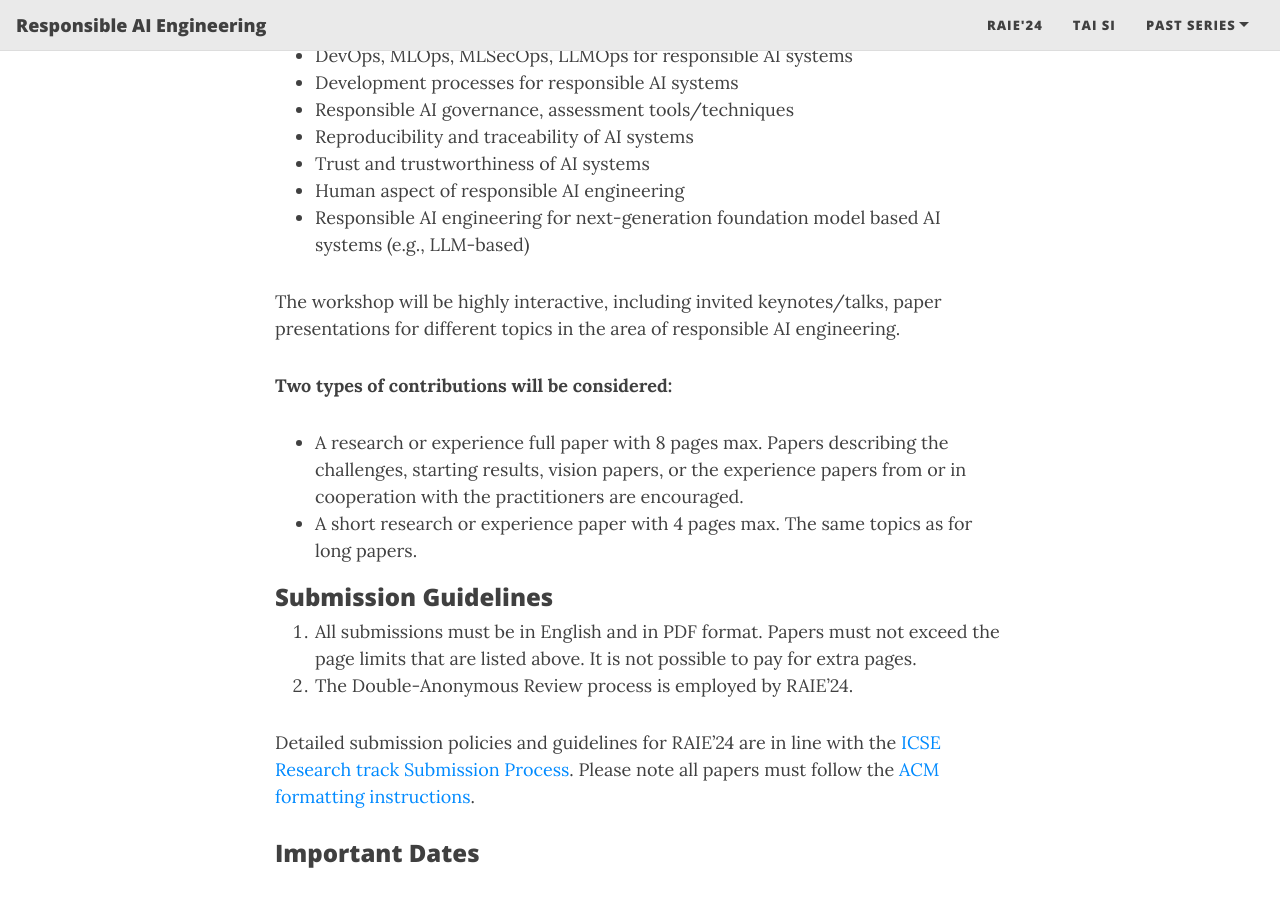
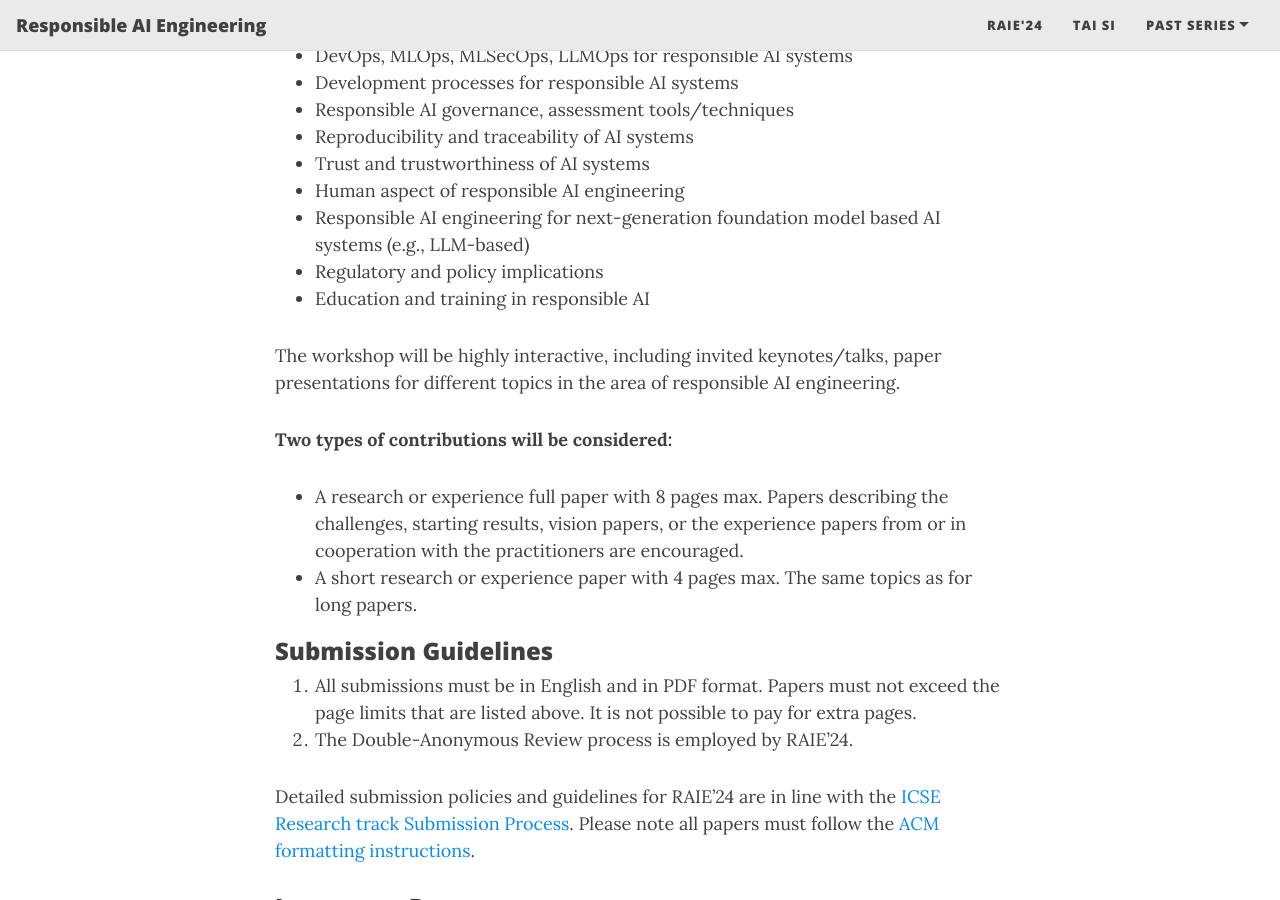
Before and after one commit to RAIEngineering/AIEng-Series, a Jekyll site: the page built from RAIEWorkshop24.md, in a window 1280 px wide and 900 px high, scrolled down 1649 px. Built offline with Jekyll 4.4.1, drawn with Linux system fonts in a browser that asks for light colours; nearby versions of some CDN libraries.

Commit message:
Update RAIEWorkshop24.md

```diff
--- a/RAIEWorkshop24.md
+++ b/RAIEWorkshop24.md
@@ -34,6 +34,8 @@ Topics of interests include, but are not limited to:
 - Trust and trustworthiness of AI systems
 - Human aspect of responsible AI engineering
 - Responsible AI engineering for next-generation foundation model based AI systems (e.g., LLM-based)
+- Regulatory and policy implications
+- Education and training in responsible AI
 
 The workshop will be highly interactive, including invited keynotes/talks, paper presentations for different topics in the area of responsible AI engineering.
 
```
